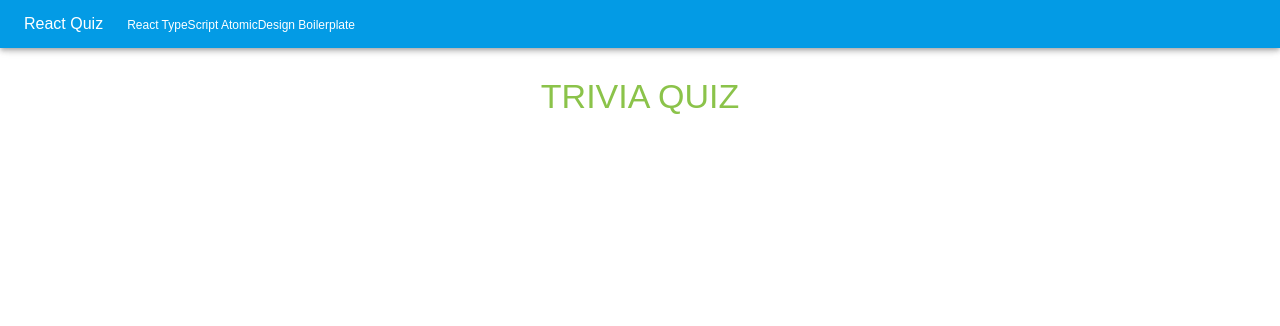
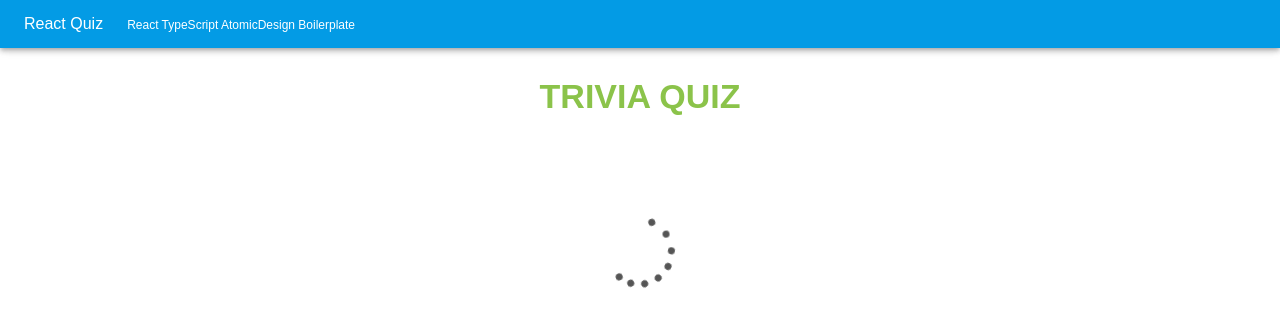
Before and after one commit to tachibanayu24/react-ts-atomicdesign-boilerplate, a React app: page / in a window 1280 px wide. Shown: the top 326 px of the page. Built offline with nearby package versions, Linux system fonts and the light colour scheme.

Commit message:
:sparkles: Add page

```diff
--- a/src/components/atoms/Loading/Loading.tsx
+++ b/src/components/atoms/Loading/Loading.tsx
@@ -32,7 +32,7 @@ const StyledWrapper = styled.div`
   height: ${(props) => 80 * SCALE[props.size]}px;
   top: 50%;
   left: 50%;
-  transform: translate(-50%, -70%);
+  /* transform: translate(-50%, -70%); */
 `;
 
 const StyledLoading = styled.div`
--- a/src/components/atoms/Typography/Typography.tsx
+++ b/src/components/atoms/Typography/Typography.tsx
@@ -1,4 +1,5 @@
 import React from "react";
+import styled from "styled-components";
 import { Typography as MuiTypography } from "@material-ui/core";
 
 type CustomProps = {
@@ -13,9 +14,16 @@ type CustomProps = {
     | "body2"
     | "button"
     | "caption";
+  bold?: boolean;
 };
 
 type Props = Omit<React.ComponentProps<typeof MuiTypography>, "variant"> &
   CustomProps;
 
-export const Typography = (props: Props) => <MuiTypography {...props} />;
+export const Typography = (props: Props) => <StyledTypography {...props} />;
+
+const StyledTypography = styled(MuiTypography)`
+  &.MuiTypography-root {
+    ${(props) => props.bold && `font-weight: bold;`}
+  }
+`;
--- a/src/components/pages/Home/Home.tsx
+++ b/src/components/pages/Home/Home.tsx
@@ -1,24 +1,32 @@
-import React from "react";
-// import styled from "styled-components";
-import { Typography } from "@rtab/components/atoms";
+import React, { useState, useEffect } from "react";
+import styled from "styled-components";
+import { Typography, Button, Loading } from "@rtab/components/atoms";
 
 // type Props = React.ComponentProps<typeof MuiButton>;
 
 export const Home = () => {
+  const [quiz, setQuiz] = useState(null);
+  const [loadingQuiz, setLoadingQuiz] = useState(true);
+
   return (
     <>
-      <Typography variant="h4" align="center" color="secondary">
+      <Typography variant="h4" align="center" color="secondary" bold>
         TRIVIA QUIZ
       </Typography>
+
+      {loadingQuiz ? (
+        <StyledFlexWrapper>
+          <Loading size="lg" color="gray" />
+        </StyledFlexWrapper>
+      ) : (
+        <Typography variant="body" align="center"></Typography>
+      )}
     </>
   );
 };
 
-// const StyledMuiButton = styled.div`
-//   &.MuiButton-root {
-//     border-radius: 0px;
-//     padding: 4 16px;
-//     text-transform: none;
-//     font-weight: lighter;
-//   }
-// `;
+const StyledFlexWrapper = styled.div`
+  display: flex;
+  justify-content: center;
+  margin: 80px;
+`;
```
